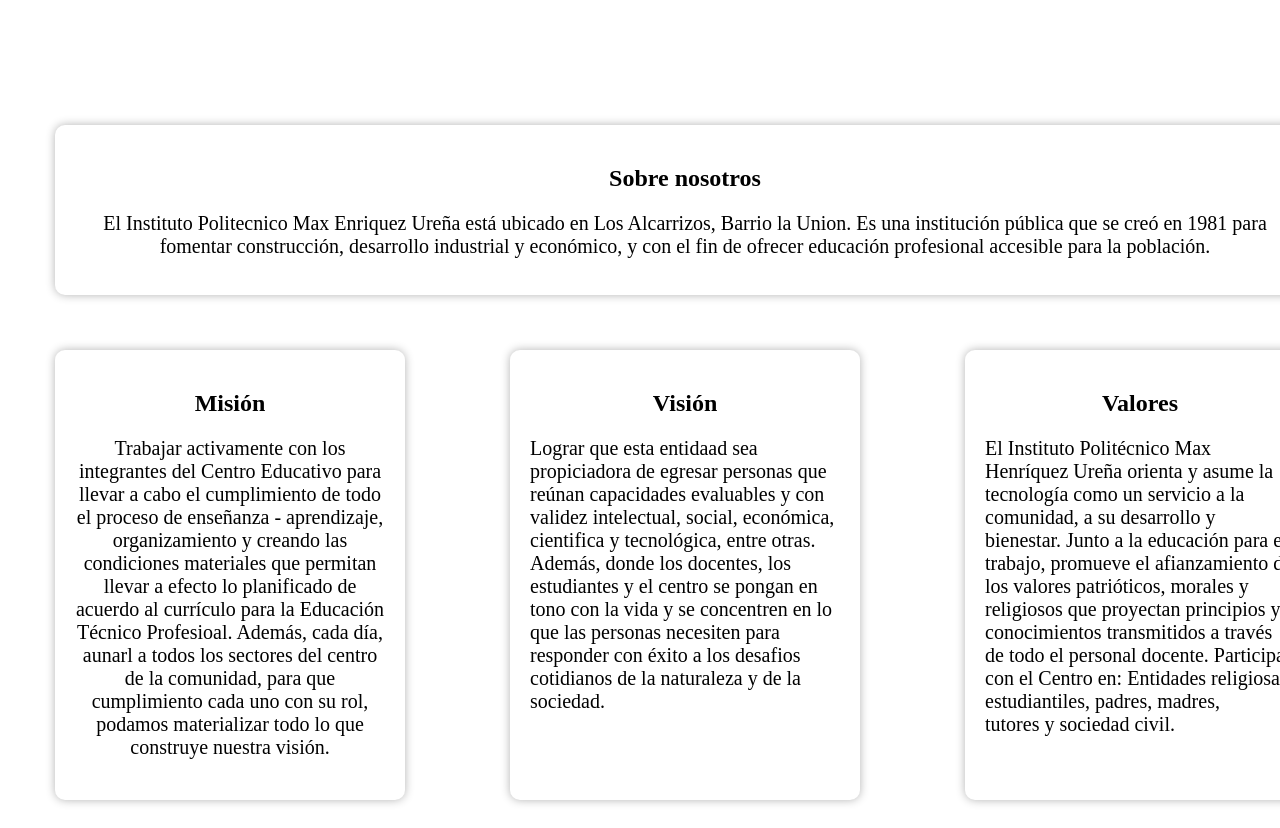
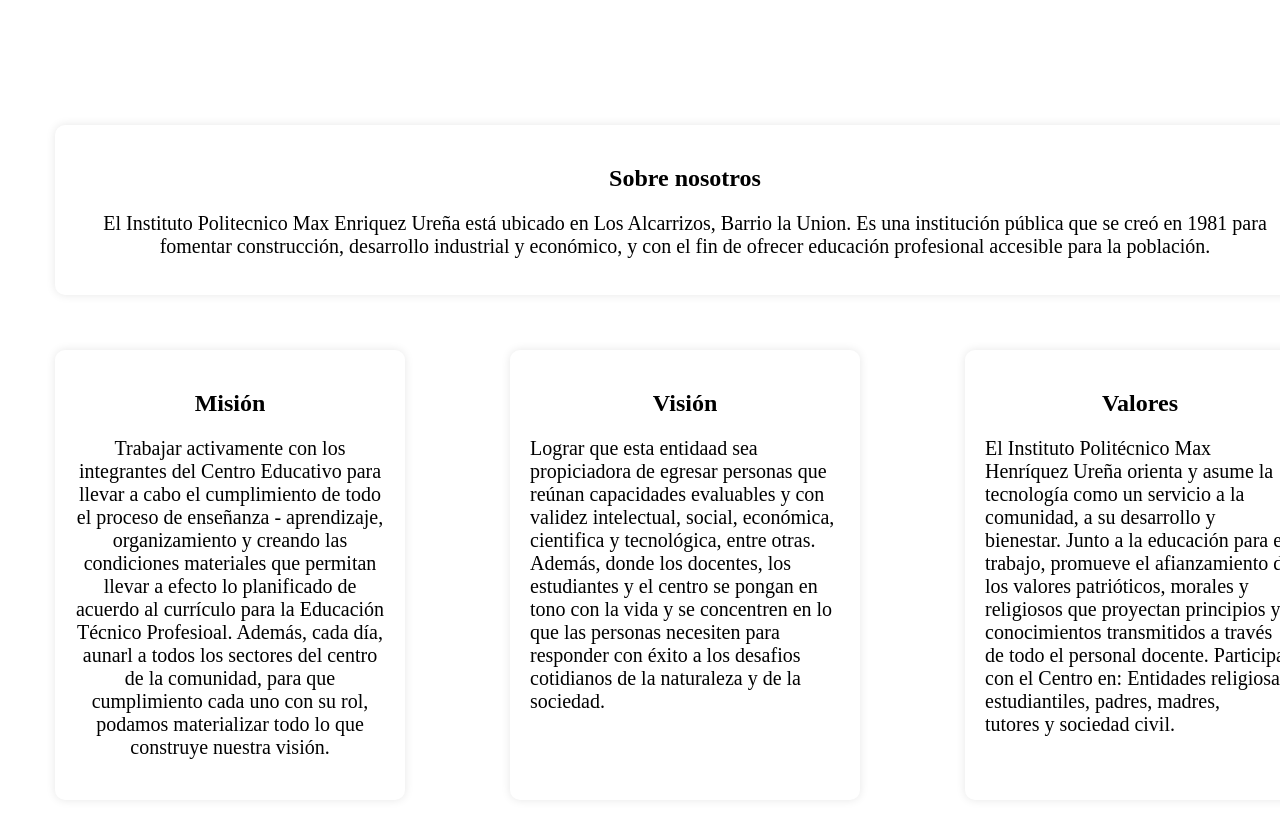
Before and after one commit to PolitecnicoMaxHenriquezUrena/Web, a plain HTML site: page index.html in a window 1280 px wide. Shown: the part 900-1728 px from the top of the page. Drawn offline with Linux system fonts and the light colour scheme.

Commit message:
Update index.html

```diff
--- a/index.html
+++ b/index.html
@@ -37,7 +37,7 @@
             width: 1229px;
             top: 0;
             left: 0px;
-            box-shadow: 0px 12px 12px rgba(0, 0, 0, .3);
+            box-shadow: 0px 12px 12px rgba(0, 0, 0, .1);
             z-index: 2;
         }
         ul li{
@@ -146,7 +146,7 @@
             left: 5px;
             padding: 20px;
             border-radius: 10px;
-            box-shadow: 0px 0px 10px rgba(0, 0, 0,.3);
+            box-shadow: 0px 0px 10px rgba(0, 0, 0, .1);
             transition: transform 0.3s;
         }
         .box-one:hover{
@@ -160,7 +160,7 @@
             top: 25px;
             margin: 0 5px;
             border-radius: 10px;
-            box-shadow: 0px 0px 10px rgba(0, 0, 0, .3);
+            box-shadow: 0px 0px 10px rgba(0, 0, 0, .1);
             box-sizing: border-box;
             padding: 20px;
             transition: transform 0.3s;
@@ -176,7 +176,7 @@
             top: 25px;
             margin: 0 5px;
             border-radius: 10px;
-            box-shadow: 0px 0px 10px rgba(0, 0, 0, .3);
+            box-shadow: 0px 0px 10px rgba(0, 0, 0, .1);
             box-sizing: border-box;
             padding: 20px;
             transition: transform 0.3s;
@@ -192,7 +192,7 @@
             top: 25px;
             margin: 0 5px;
             border-radius: 10px;
-            box-shadow: 0px 0px 10px rgba(0, 0, 0, .3);
+            box-shadow: 0px 0px 10px rgba(0, 0, 0, .1);
             box-sizing: border-box;
             padding: 20px;
             transition: transform 0.3s;
```
